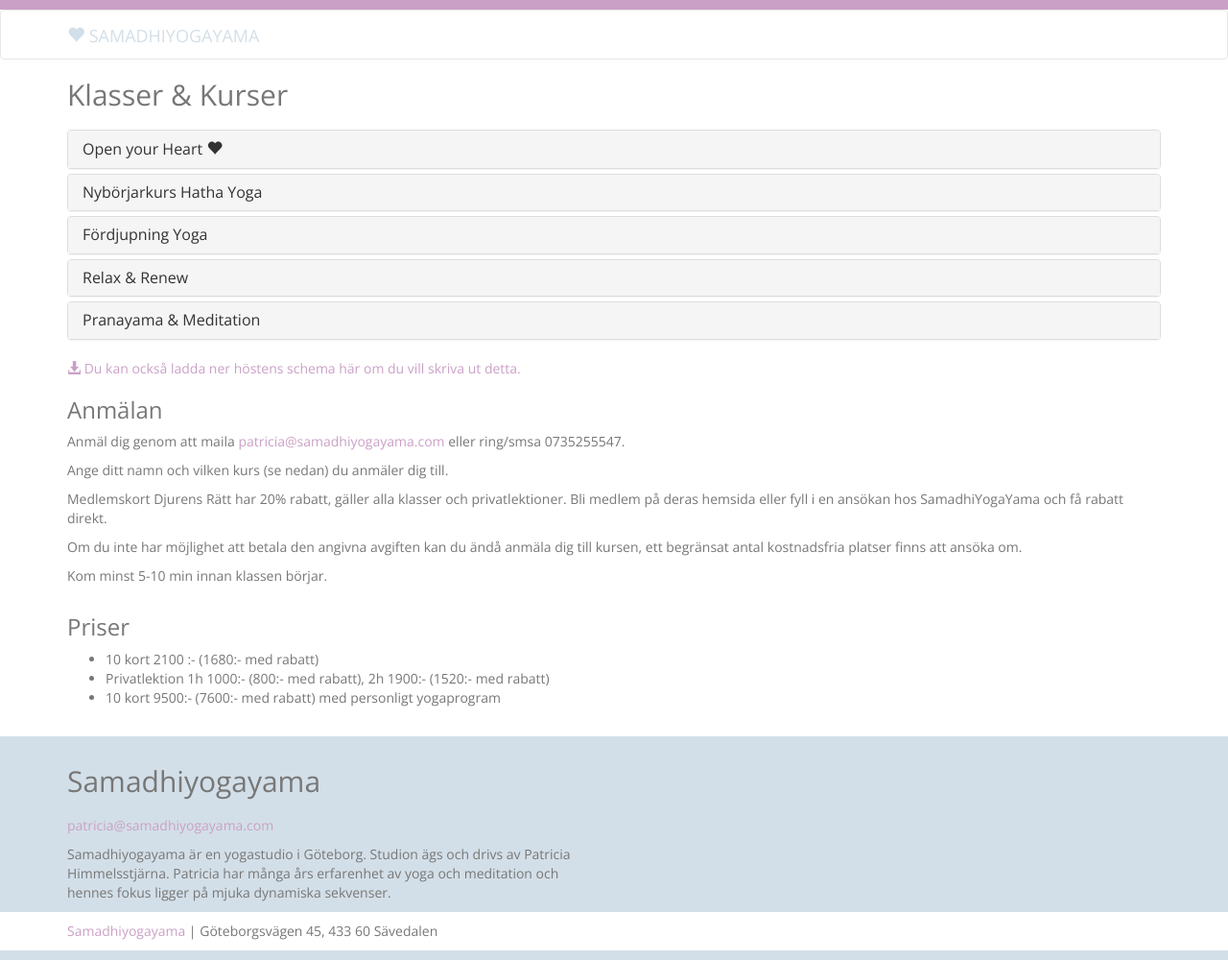
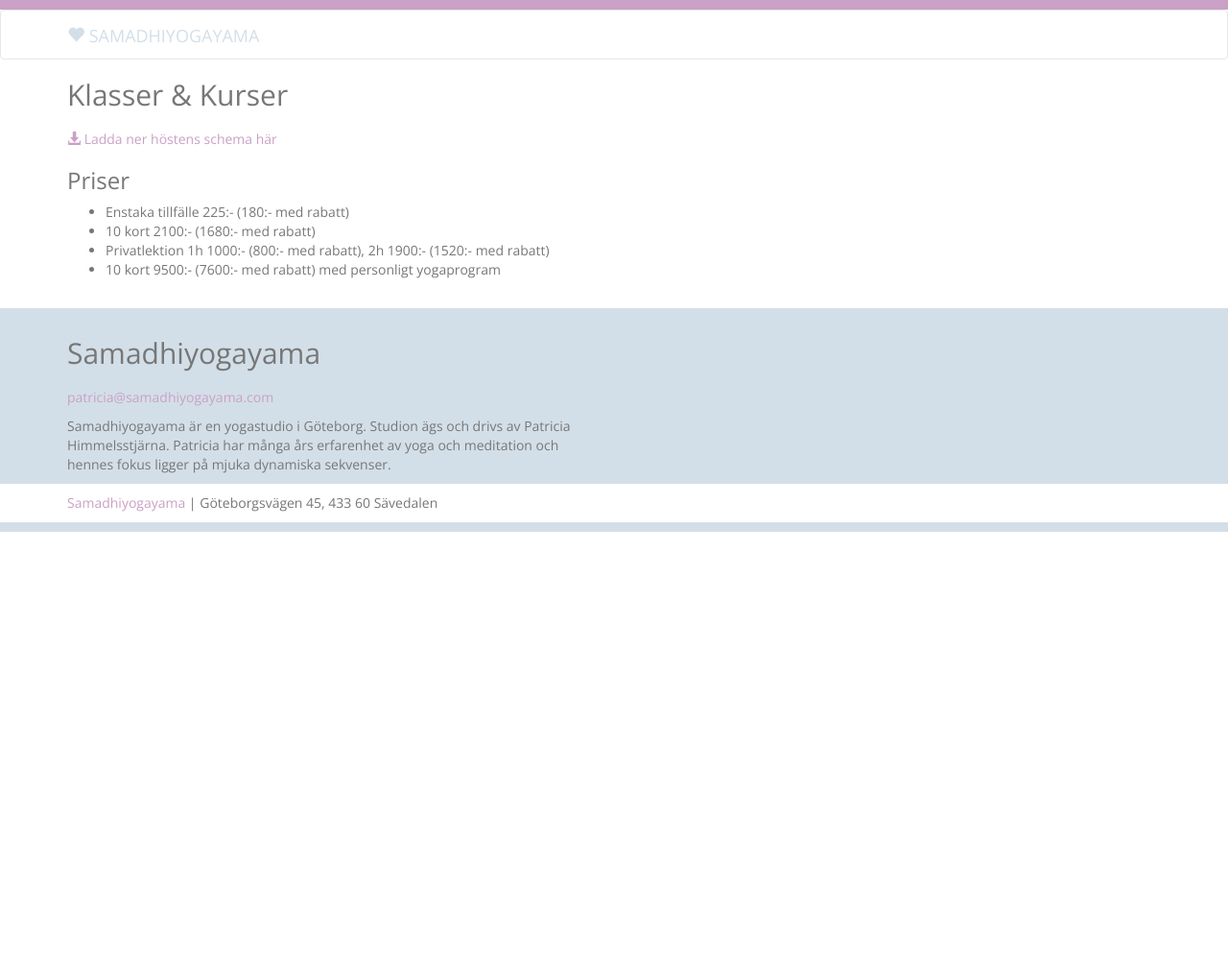
Before and after one commit to xljoha/patricia, a Jekyll site: the page built from klasser_och_kurser/index.html, in a window 1280 px wide. Shown: the whole page at 96% size. Built offline with Jekyll 4.4.1, drawn with Linux system fonts in a browser that asks for light colours; nearby versions of some CDN libraries; after the commit the page ends 900 px from its top, so only the background shows below that.

Commit message:
adjustment

```diff
--- a/klasser_och_kurser/index.html
+++ b/klasser_och_kurser/index.html
@@ -9,13 +9,12 @@
 	</div>
 	<section class="row">
 		<div class="col-xs-12">
-			<div class="panel-group" id="accordion" role="tablist" aria-multiselectable="true">
+			<!--<div class="panel-group" id="accordion" role="tablist" aria-multiselectable="true">
 				<div class="panel panel-default">
 				    <div class="panel-heading" role="tab" id="headingOne">
 				      <h4 class="panel-title">
 				        <a role="button" data-toggle="collapse" data-parent="#accordion" href="#collapseOne" aria-expanded="true" aria-controls="collapseOne">
-				        	Open your Heart <span class="glyphicon glyphicon-heart
-"></span>
+				        	Open your Heart <span class="glyphicon glyphicon-heart"></span>
 				        </a>
 				      </h4>
 					</div>
@@ -229,11 +228,11 @@
 				      </div>
 				    </div>
 			  	</div>
-			</div>
+			</div>-->
 
-			<a href="{{ site.baseurl }}/assets/host_kurser_2015.pdf"><span class="glyphicon glyphicon-download-alt"></span> Du kan också ladda ner höstens schema här om du vill skriva ut detta.</a>
+			<a href="{{ site.baseurl }}/assets/host_kurser_2015.pdf"><span class="glyphicon glyphicon-download-alt"></span> Ladda ner höstens schema här</a>
 
-			<section>
+	<!--		<section>
 				<h3>Anmälan</h3>
 				<p>
 				Anmäl dig genom att maila <a href="mailto:patricia@samadhiyogayama.com">patricia@samadhiyogayama.com</a> eller ring/smsa 0735255547.
@@ -248,7 +247,7 @@
 
 				<p>Kom minst 5-10 min innan klassen börjar.</p>
 			</section>
-
+-->
 
 
 
@@ -265,7 +264,8 @@
 
 			<h3>Priser</h3>
 				<ul>
-					<li>10 kort 2100 :- (1680:- med rabatt)</li>
+					<li>Enstaka tillfälle 225:- (180:- med rabatt)</li>
+					<li>10 kort 2100:- (1680:- med rabatt)</li>
 					<li>Privatlektion 1h 1000:- (800:- med rabatt), 2h 1900:- (1520:- med rabatt)</li>
 					<li>10 kort 9500:- (7600:- med rabatt) med personligt yogaprogram</li>
 				</ul>
```
